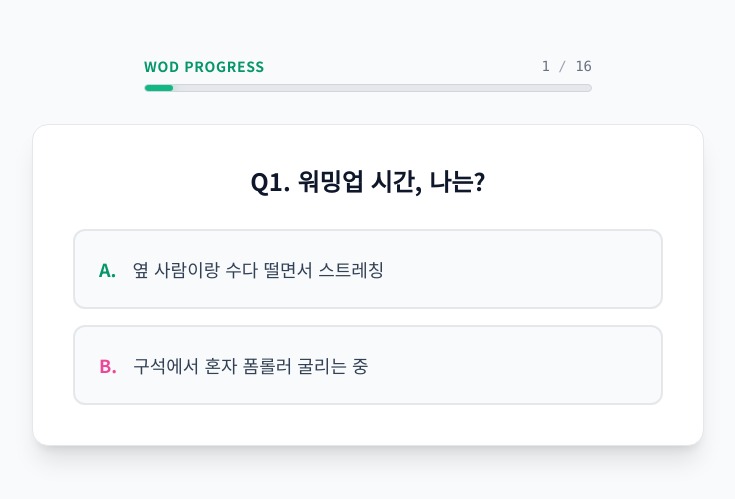
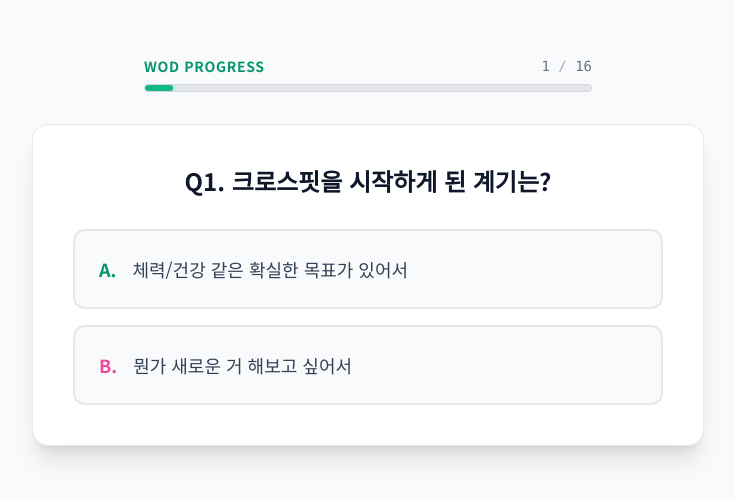
Before and after one commit to mroreeyo/crossfit-mbti, a Next.js app: page /quiz in a window 1280 px wide. Shown: the part 133-632 px from the top of the page, without its empty margins (272-1007 px from the left). Built offline with nearby package versions, Linux system fonts and the light colour scheme; no server answers.

Commit message:
개선: Q1/Q2 질문 교체 및 순서 변경
- Q1: 새 질문 '크로스핏을 시작하게 된 계기는?' (S/N축)
- Q2: 기존 Q1 '워밍업 시간, 나는?' (E/I축)으로 이동
- 기존 Q2 (스내치) 삭제 - 질문/답변이 어색했음
- Q2 이모지 매핑 제거

```diff
--- a/src/components/QuizCard.tsx
+++ b/src/components/QuizCard.tsx
@@ -11,7 +11,6 @@ interface QuizCardProps {
 }
 
 const EMOJI_QUESTIONS: Record<number, { a: string; b: string }> = {
-  2: { a: '💪', b: '🧐' },
   6: { a: '😤', b: '😵‍💫' },
 };
 
--- a/src/data/questions.ts
+++ b/src/data/questions.ts
@@ -3,15 +3,15 @@ import { Question } from '@/types';
 export const questions: Question[] = [
   {
     id: 1,
+    question: '크로스핏을 시작하게 된 계기는?',
+    optionA: { text: '체력/건강 같은 확실한 목표가 있어서', type: 'S' },
+    optionB: { text: '뭔가 새로운 거 해보고 싶어서', type: 'N' },
+  },
+  {
+    id: 2,
     question: '워밍업 시간, 나는?',
     optionA: { text: '옆 사람이랑 수다 떨면서 스트레칭', type: 'E' },
     optionB: { text: '구석에서 혼자 폼롤러 굴리는 중', type: 'I' },
-  },
-  {
-    id: 2,
-    question: "코치가 '오늘 스내치 합니다' 했을 때",
-    optionA: { text: '일단 바벨 잡고 몸으로 부딪혀봄', type: 'S' },
-    optionB: { text: '코치님 궤적 하나하나 뇌에 저장 중', type: 'N' },
   },
   {
     id: 3,
```
